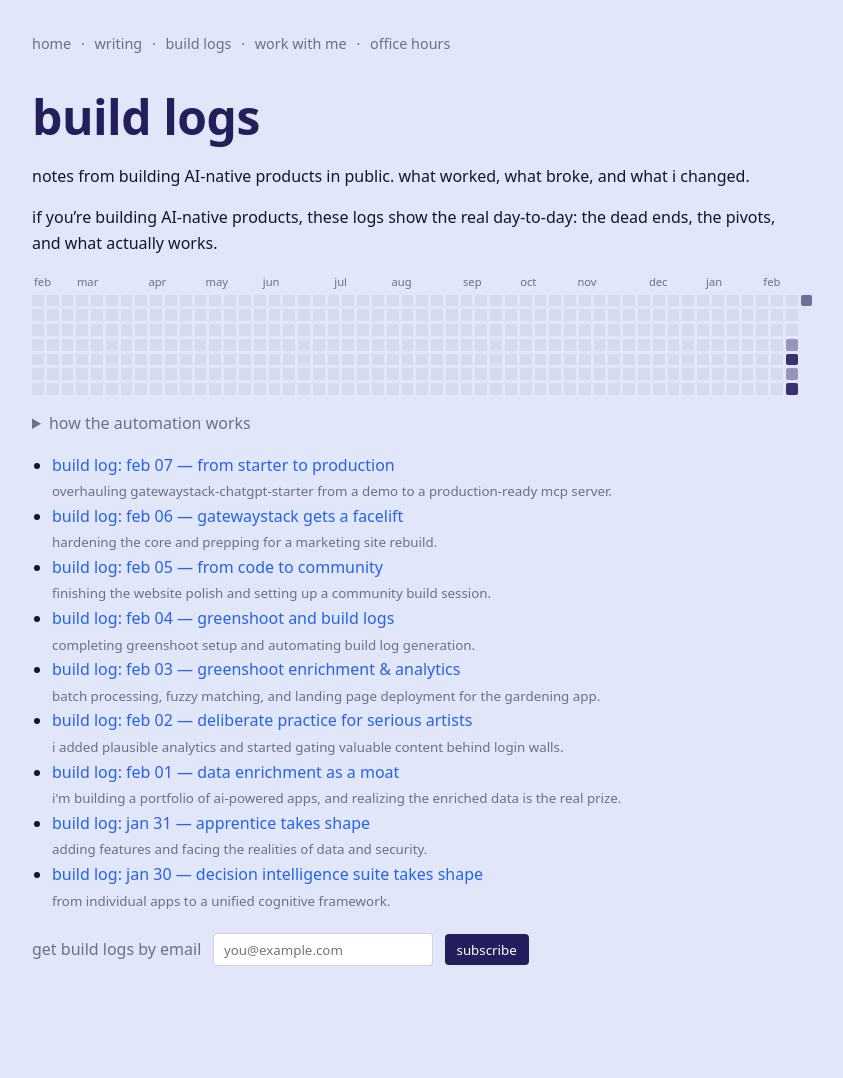
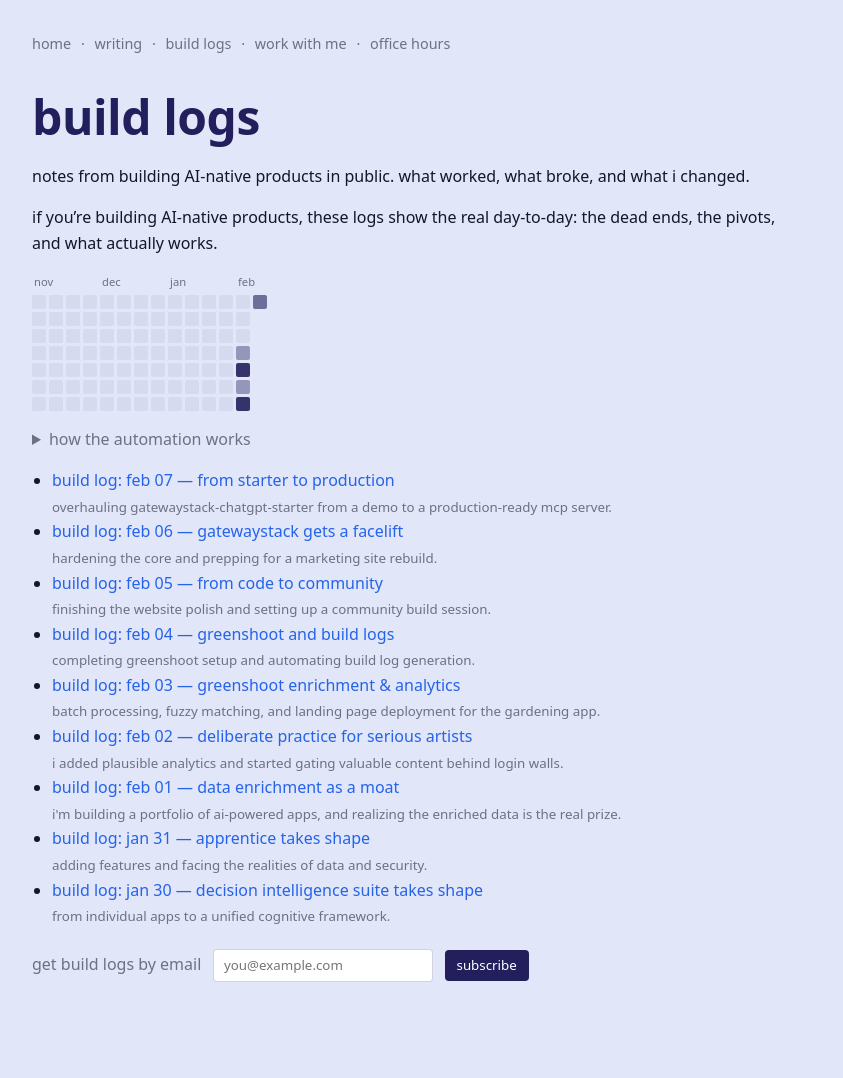
Before and after one commit to davidcrowe/reducibl.com, a Jekyll site: the page built from buildlogs.md, in a window 1280 px wide. Shown: the whole page, without its empty margins (228-1071 px from the left). Built offline with Jekyll 4.4.1, drawn with Linux system fonts in a browser that asks for light colours.

Commit message:
shrink activity grid to last 90 days with fixed-size cells

```diff
--- a/_includes/activity-grid.html
+++ b/_includes/activity-grid.html
@@ -39,13 +39,12 @@
     overflow-x: visible;
   }
   .activity-months {
-    min-width: 100%;
+    min-width: auto;
   }
   .activity-grid {
-    grid-template-rows: repeat(7, 1fr);
-    grid-auto-columns: 1fr;
-    min-width: 100%;
-    aspect-ratio: 53 / 7;
+    grid-template-rows: repeat(7, 14px);
+    grid-auto-columns: 14px;
+    min-width: auto;
   }
 }
 
@@ -197,18 +196,18 @@
   }
 
   // Render month labels
+  // Use pixel widths matching the grid (14px cell + 3px gap = 17px per week column)
+  const colPx = 17;
   const totalWeeks = weekIndex;
-  const weekWidth = 100 / totalWeeks;
 
   monthPositions.forEach((pos, idx) => {
     const span = document.createElement('span');
     span.className = 'activity-month';
     span.textContent = pos.month;
 
-    // Calculate width to next month or end
     const nextWeek = idx < monthPositions.length - 1 ? monthPositions[idx + 1].week : totalWeeks;
     const spanWeeks = nextWeek - pos.week;
-    span.style.width = (spanWeeks * weekWidth) + '%';
+    span.style.width = (spanWeeks * colPx) + 'px';
 
     monthsContainer.appendChild(span);
   });
```
Also changed, not shown: other parts of _includes/activity-grid.html (+2 -2 lines).
